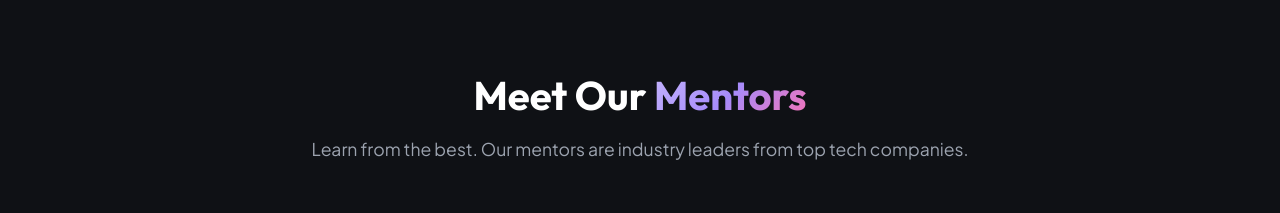
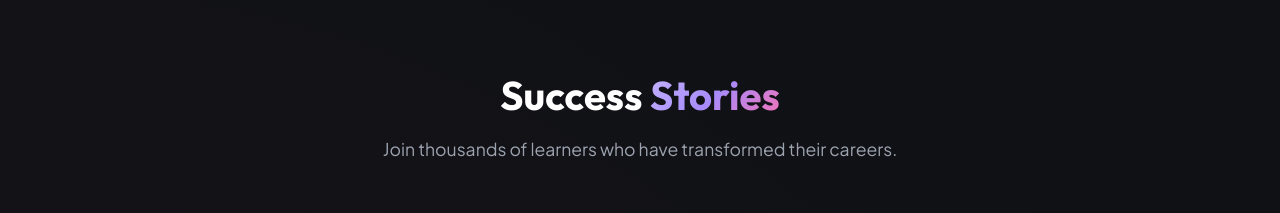
Before and after one commit to cozyneurons/Lumina, a React (Vite) app in the folder client/: page / in a window 1280 px wide. Shown: the part 2236-2449 px from the top of the page. Built offline with nearby package versions, Linux system fonts and the light colour scheme; no server answers.

Commit message:
Debug: Temporarily disable Mentors section

```diff
--- a/client/src/components/Home.jsx
+++ b/client/src/components/Home.jsx
@@ -32,7 +32,7 @@ const Home = () => {
             <Hero />
             <Features />
             <Courses />
-            <Mentors />
+            {/* <Mentors /> */}
             <Testimonials />
             <Footer />
         </div>
```
